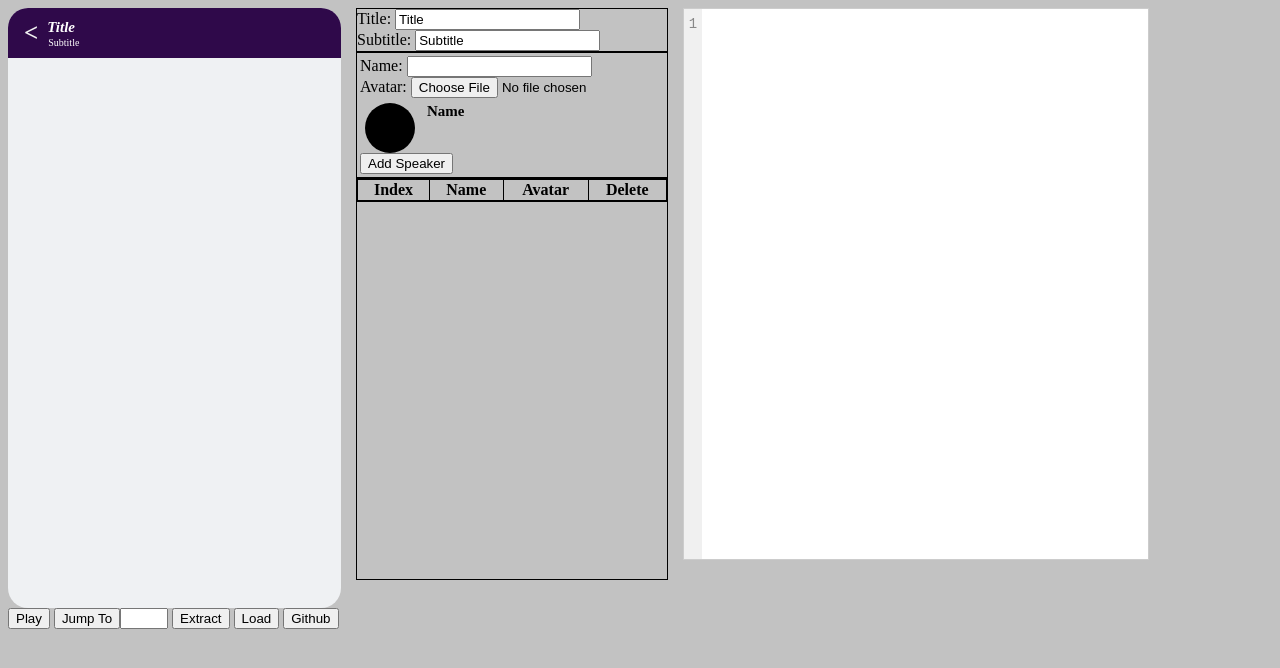
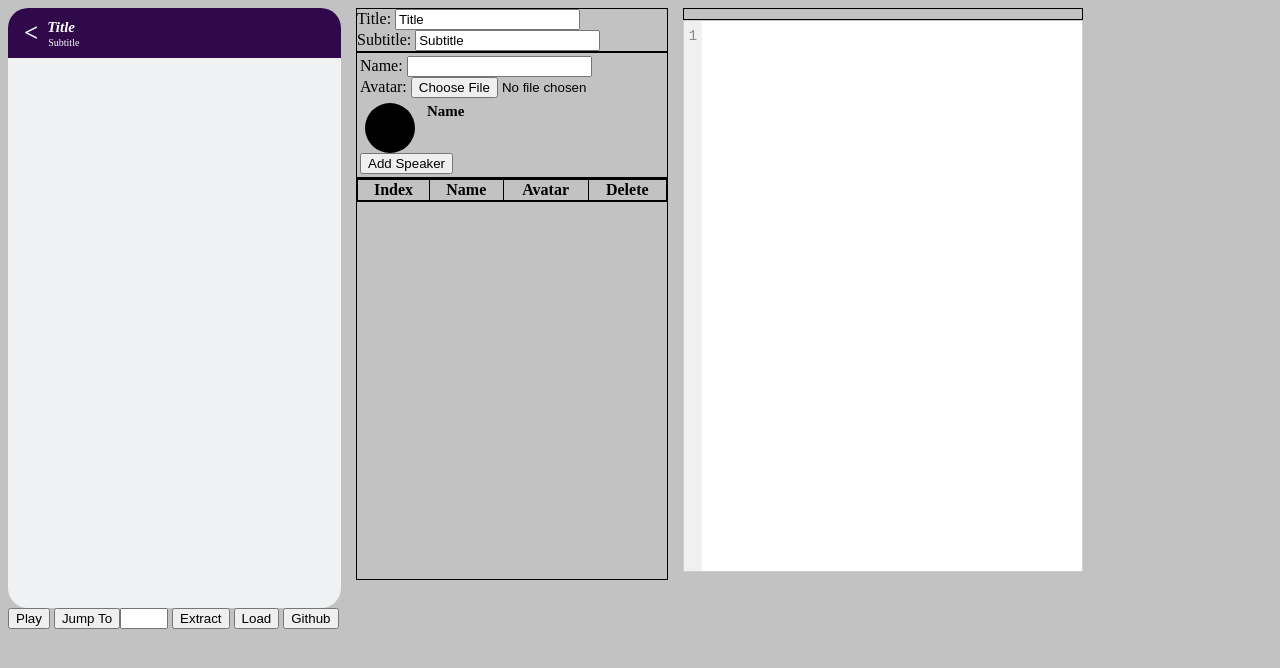
Before and after one commit to huangET315/NINE-Chat-Generator, a plain HTML site: page index.html in a window 1280 px wide. Drawn offline with Linux system fonts and the light colour scheme.

Commit message:
Version 1.4

```diff
--- a/index.html
+++ b/index.html
@@ -65,7 +65,8 @@
                 </table>
             </div>
         </div>
-        <div>
+        <div style="max-width: 400px;">
+            <div id="hintBox"></div>
             <div id="scriptWrapper">
                 <div id="lineNumbers"></div>
                 <textarea id="scriptInput" cols="50" oninput="updateScriptInput()"></textarea>
--- a/script.js
+++ b/script.js
@@ -10,12 +10,14 @@ let scriptInput = document.getElementById("scriptInput")
 let lineNumbers = document.getElementById("lineNumbers")
 let bannerAvatars = document.getElementById("userList").querySelectorAll(".userAvatar")
 let jumpToInput = document.getElementById("jumpToInput")
+let hintBox = document.getElementById("hintBox")
 
 let playStopButton = document.getElementById("play-stop")
 let pauseResumeButton = document.getElementById("pause-resume")
 
 let previesSpeaker = -1;
 let previesContainer = '';
+let previesCursorLine = -1;
 let pov = -1
 let isPlaying = false
 let isPausing = false
@@ -29,6 +31,28 @@ const speakerStorageKey = "speakers"
 const scriptStorageKey = "script"
 const bannerStorageKey = "banner"
 const settingVersion = "1.0"
+
+const hints = {
+    "speak":
+    `speak(speakerIndex, content, typingSeconds):
+    Let a speaker say something
+    speak(0, "Hello", 1)`,
+
+    "system":
+    `system(content):
+    Show a system message in chat
+    system('"NEON" added "NEON" into "Casual Chat"')`,
+
+    "setPOV":
+    `setPOV(speakerIndex):
+    Set a speaker as POV in this chat
+    setPOV(2)`,
+
+    "wait":
+    `wait(seconds):
+    Wait a few second before next line of script
+    wait(1.5)`
+};
 
 function main() {
     scriptInput.value = localStorage.getItem(scriptStorageKey)
@@ -388,24 +412,25 @@ function addSpeakerOnClick() {
 
     updateSpeakerPreview()
 }
-/*
+
+function getCursorLine() {
+    const pos = scriptInput.selectionStart;
+    const textBeforeCursor = scriptInput.value.substring(0, pos);
+    return textBeforeCursor.split('\n').length;
+}
+
 function updateScriptInput() {
     localStorage.setItem(scriptStorageKey, scriptInput.value);
 
-    const lines = scriptInput.value.split("\n").length;
-    if (previesLineCount === lines) return
-
-    let html = "";
-    for (let i = 1; i <= lines; i++) {
-        html += `<span data-line="${i}">${i}</span>\n`;
+    let lineContent = scriptInput.value.split("\n")[getCursorLine()-1]
+    let funcName = lineContent.slice(0, lineContent.indexOf("("))
+    let hint = hints[funcName]
+    console.log(funcName)
+    if (hint) {
+        hintBox.innerText = hint
+    } else {
+        hintBox.innerText = ""
     }
-    lineNumbers.innerHTML = html;
-    previesLineCount = lines
-}
-*/
-
-function updateScriptInput() {
-    localStorage.setItem(scriptStorageKey, scriptInput.value);
 
     const lines = scriptInput.value.split("\n").length;
     if (previesLineCount === lines) return
--- a/style.css
+++ b/style.css
@@ -373,3 +373,9 @@ textarea {
     display: inline-block;
     width: fit-content;
 }
+
+#hintBox {
+    border: 1px solid black;
+    padding: 5px;
+    color: #0103ff;
+}
```
